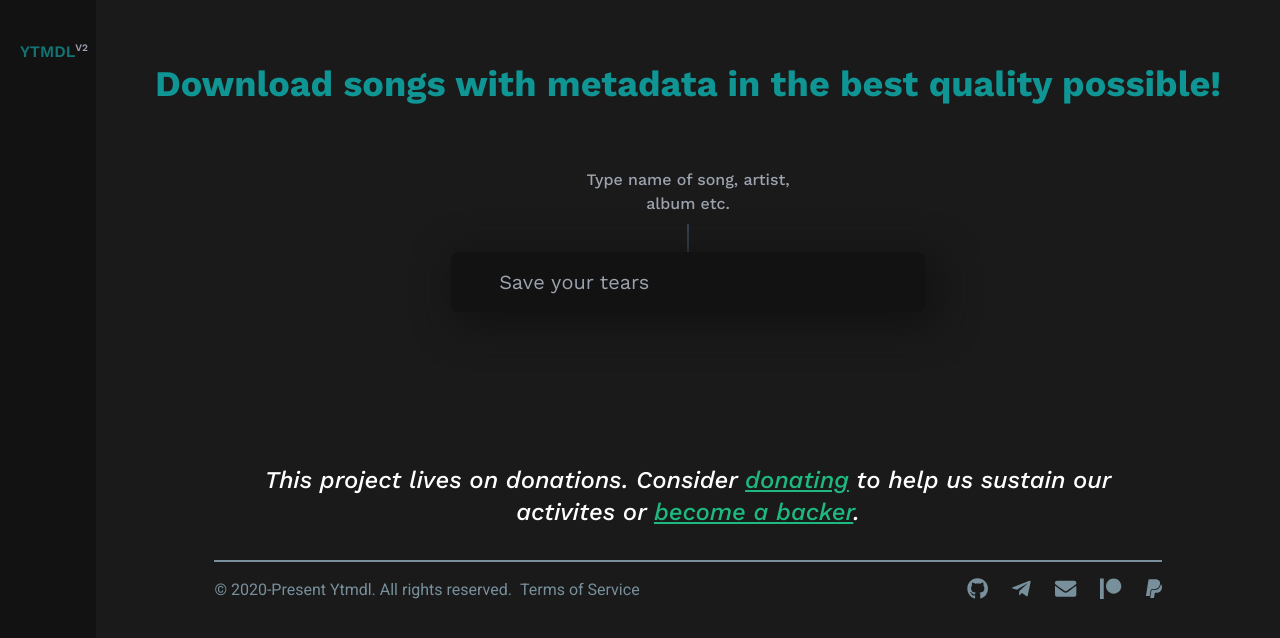
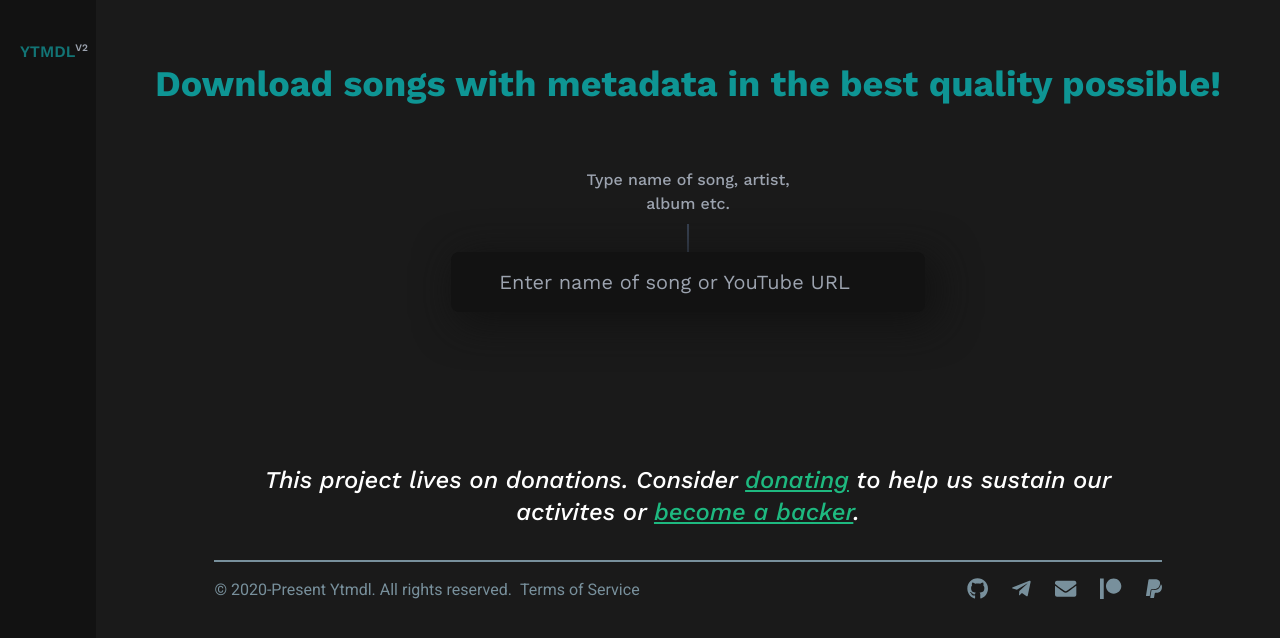
Before and after one commit to deepjyoti30/ytmdl-web-v2, a Vue app: page / in a window 1280 px wide. Shown: the top 638 px of the page. Built offline with nearby package versions, Linux system fonts and the light colour scheme; some icons are missing; what vue-resource would draw is missing.

Commit message:
Init allow entering the URL for the video from the search bar

```diff
--- a/src/components/SearchBar.vue
+++ b/src/components/SearchBar.vue
@@ -15,7 +15,7 @@
       <input
         type="text"
         class="w-full my-2 border py-2 pl-12 pr-12 text-xl"
-        placeholder="Save your tears"
+        placeholder="Enter name of song or YouTube URL"
         spellcheck="false"
         autocomplete="false"
         v-model="songEntered"
```
